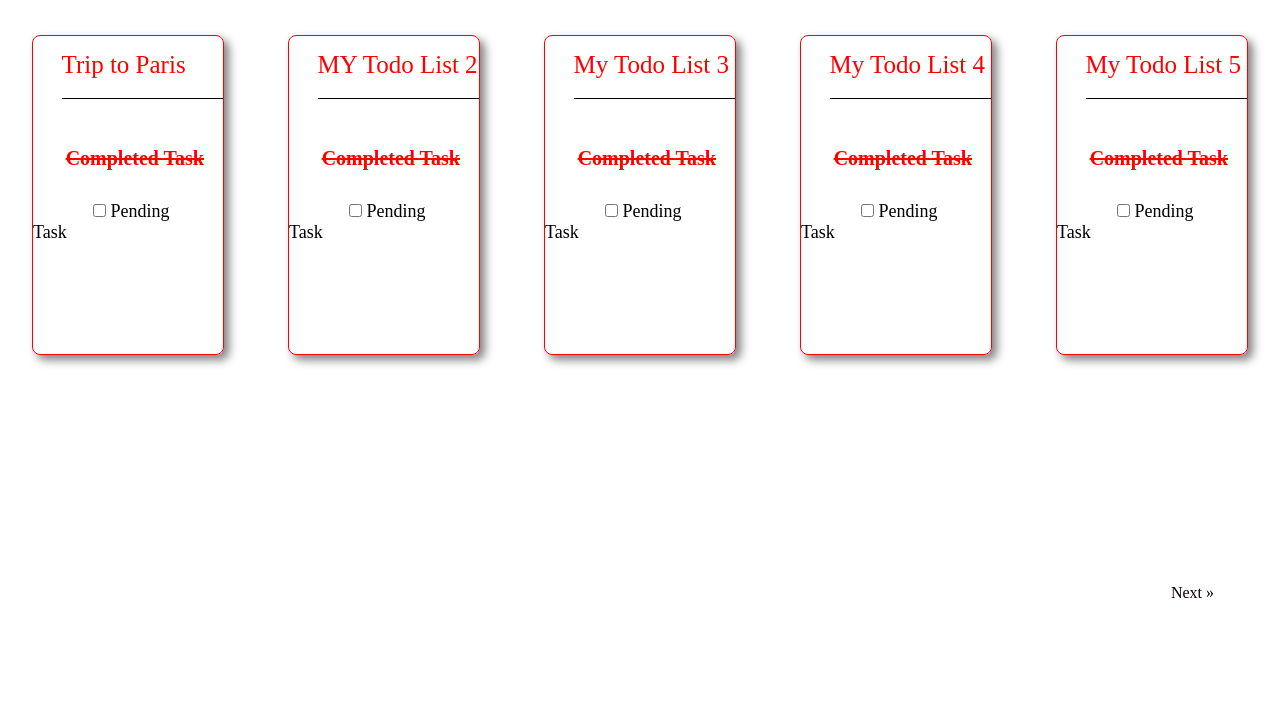
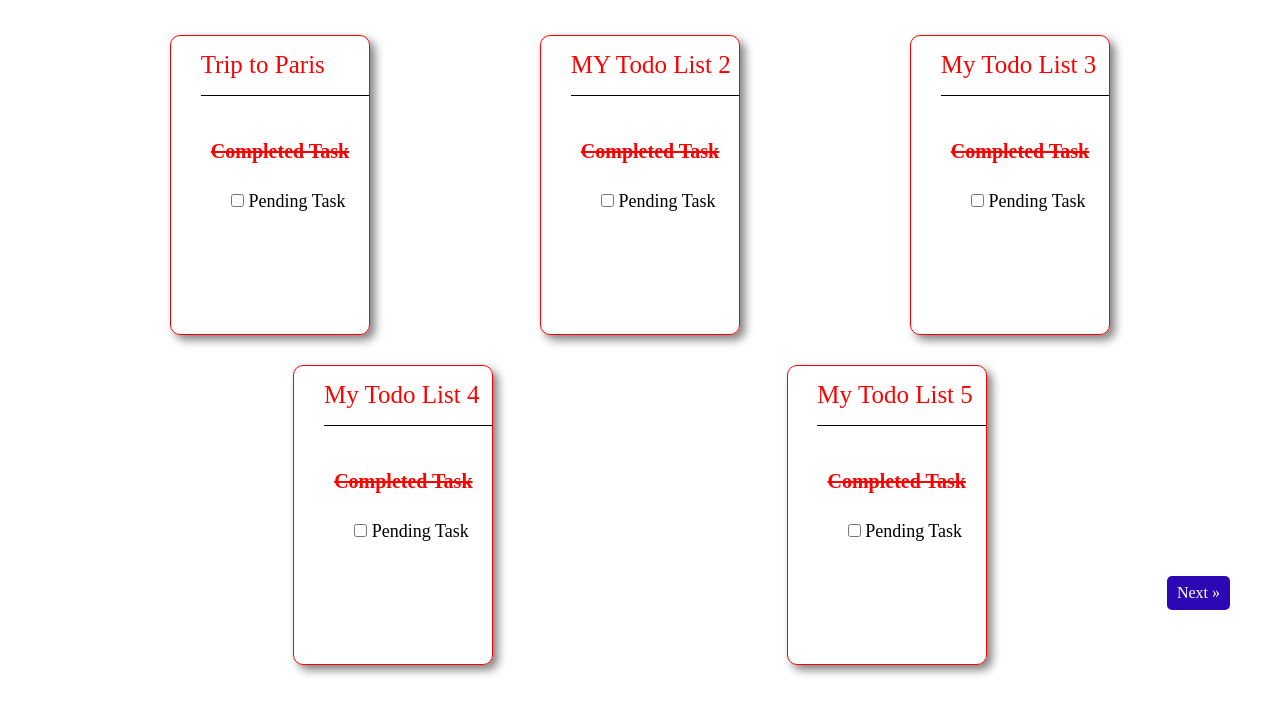
Before and after one commit to quantam03/project-mobile-view, a plain HTML site: page index.html in a window 1280 px wide. Shown: the part 140-841 px from the top of the page. Before the commit the page ends 800 px from the top, so only its background shows below. Drawn offline with Linux system fonts and the light colour scheme; a web font is replaced by a local one.

Commit message:
files added

```diff
--- a/index.html
+++ b/index.html
@@ -19,7 +19,9 @@
 
         <div class="upper-container2">
             <div id="circle">
-                <i class="fas fa-plus-circle fa-2x"></i>
+               <form action="./index3.html">
+                <button style="background-color: transparent;"><i class="fas fa-plus-circle fa-2x"></i></button>
+               </form>
             </div>
             <div id="addlist">
                 Add List
@@ -29,7 +31,7 @@
 
 
 <div class="lower-container">
-    <div class="card1">
+    <div class=" cards card1">
         <div class="div1">
             <p>Trip to Paris</p>
         </div>
@@ -48,7 +50,7 @@
 
     </div>
 
-    <div class="card2">
+    <div class=" cards card2">
         <div class="div1">
             <p>MY Todo List 2</p>
         </div>
@@ -67,7 +69,7 @@
 
     </div>
 
-    <div class="card3">
+    <div class="cards card3">
         <div class="div1">
             <p>My Todo List 3</p>
         </div>
@@ -86,7 +88,10 @@
 
     </div>
 
-    <div class="card4">
+</div>
+
+<div class="lower-container2">
+    <div class="cards card4">
         <div class="div1">
             <p>My Todo List 4</p>
         </div>
@@ -95,7 +100,7 @@
 
 
         </div>
-        <div class="div3">
+        <div class=" div3">
             <form>
                 <input type="checkbox" name="todo" id="check">
                 <label  for="todo">Pending Task</label>
@@ -105,7 +110,7 @@
 
     </div>
 
-    <div class="card5">
+    <div class=" cards card5">
         <div class="div1">
             <p>My Todo List 5</p>
         </div>
@@ -125,11 +130,16 @@
     </div>
 
 </div>
-    <a href="./index2.html" class="next">Next &raquo;</a>
+
+
+<a href="./index2.html" class="next">Next &raquo;</a>
 
 
 
 </div>
+
+<br>
+<br>
 
 
 
--- a/style.css
+++ b/style.css
@@ -68,73 +68,42 @@
 
     top:0;
 }
+a{
+    right:unset;
+    bottom: unset;
+    position: unset;
+}
 #circle i{
     color: #ff3333;
 
 }
 
 .lower-container{
-    margin-top: 10px;
     position: relative;
      display: flex;
-    justify-content: space-evenly;
-     flex-wrap: wrap;
-     margin: auto;
+    flex-wrap: wrap;
+
+     justify-content: space-evenly;
+
+
  }
-  .card1{
-    margin-top:10px;
-    border:1.5px solid red;
-    height:40vh;
-    margin:auto;
-    border-radius:8px;
-    width:15%;
-    box-shadow:5px 5px 10px grey;
-    position:relative;
+  .cards{
+    position: relative;
+     border: 1.5px solid red;
+     height: 300px;
+     width: 200px;
+
+     border-radius: 10px;
+     box-shadow:5px 5px 10px grey
 }
-.card2{
+.lower-container2{
+    position: relative;
+     display: flex;
+    flex-wrap: wrap;
+     justify-content: space-evenly;
+     margin-top: 30px;
+}
 
-    margin-top:10px;
-    border:1.5px solid red;
-    height:40vh;
-    margin:auto;
-    border-radius:8px;
-    width:15%;
-    box-shadow:5px 5px 10px grey;
-    position:relative;
-}
-.card3{
-
-    margin-top:10px;
-    border:1.5px solid red;
-    height:40vh;
-    margin:auto;
-    border-radius:8px;
-    width:15%;
-    box-shadow:5px 5px 10px grey;
-    position:relative;
-}
-.card4{
-
-    margin-top:10px;
-    border:1.5px solid red;
-    height:40vh;
-    margin:auto;
-    border-radius:8px;
-    width:15%;
-    box-shadow:5px 5px 10px grey;
-    position:relative;
-}
-.card5{
-
-    margin-top:10px;
-    border:1.5px solid red;
-    height:40vh;
-    margin:auto;
-    border-radius:8px;
-    width:15%;
-    box-shadow:5px 5px 10px grey;
-    position:relative;
-}
 .div1{
     position:absolute;
     top:15px;
@@ -282,8 +251,8 @@ h1 {
     height:30px;
     position:absolute;
     font-size:18px;
-    bottom: 20px;
-    right: 10px;
+    bottom: 35px;
+    right: 35px;
 }
 #circle1 i{
     color: #ff3333;
@@ -347,23 +316,28 @@ button{
 a {
     position: absolute;
     text-decoration: none;
-    padding: 8px 16px;
+    padding: 8px 10px;
     right: 50px;
     bottom: 50px;
   }
 
-
+  a:hover {
+    background-color: #ddd;
+    color: black;
+  }
 
   .next {
-    background-color: #ffffff;
-    color: rgb(10, 0, 0);
+    background-color: #2c07b3;
+    color: white;
+    border-radius: 5px;
   }
   .previous {
-    background-color: rgba(255, 255, 255, 0.4);
+    background-color: rgba(160, 79, 79, 0.4);
     color: black;
     position: absolute;
      bottom:50px;
    right: 130px;
+   border-radius: 5px;
   }
 
 
@@ -404,39 +378,45 @@ a {
         font-size: 8.5vw;
     }
 
+    .lower-container2{
+      margin-top: 0px;
+
+    }
+
     .card1{
         width: 85%;
         height:15vw;
-        border: 1px solid  #e3d8d8;
+        border: 1px solid  #f04d0c;
         margin-top: 10px;
+        margin-right: 0px;
 
     }
     .card2{
         width: 85%;
         height:15vw;
        margin-top: 30px;
-       border: 1px solid  #e3d8d8;
+       border: 1px solid  #f04d0c;
 
     }
     .card3{
         width: 85%;
         height:15vw;
         margin-top: 30px;
-        border: 1px solid  #e3d8d8;
+        border: 1px solid  #f04d0c;
 
     }
     .card4{
         width: 85%;
         height:15vw;
         margin-top: 30px;
-        border: 1px solid  #e3d8d8;
+        border: 1px solid  #f04d0c;
 
     }
     .card5{
         width: 85%;
         height:15vw;
         margin-top: 30px;
-        border: 1px solid  #e3d8d8;
+        border: 1px solid  #f04d0c;
     }
     .next{
 
@@ -451,7 +431,6 @@ a {
     #back{
         display: none;
     }
-
 
     h1:before,
     h1:after {
@@ -531,4 +510,5 @@ a {
  .lower{
      margin-top: 120px;
  }
+
 }
```
Also changed, not shown: index2.html (+3 -1 lines), index4.html (+1 -1 lines).
